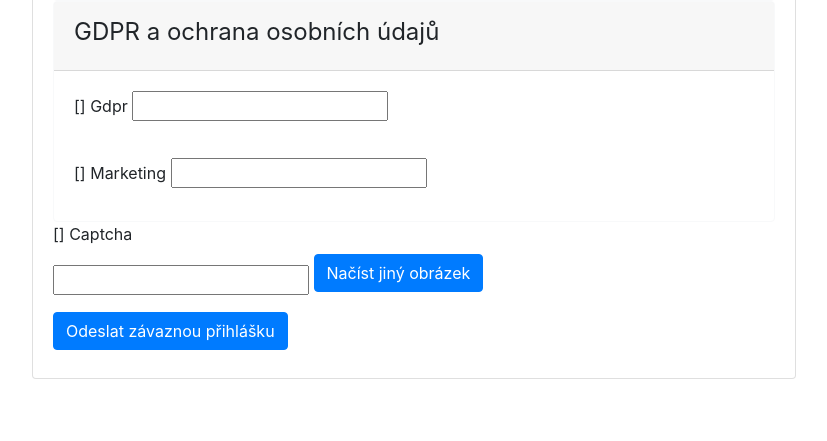
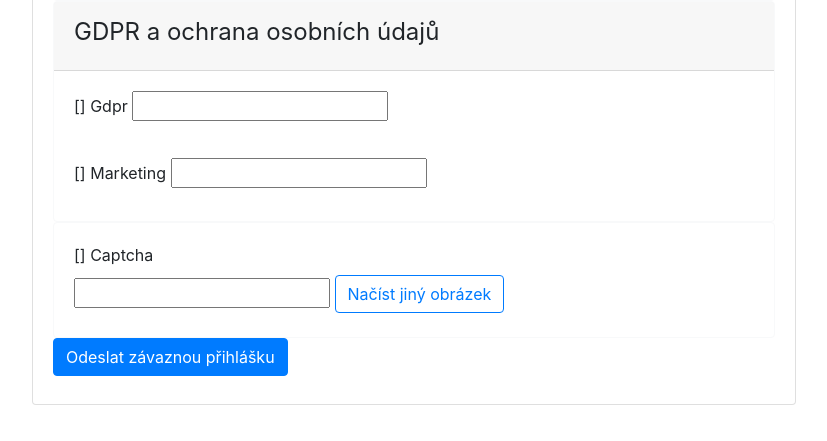
Before and after one commit to OpenGeoLabs/gismentors-registration, a Django app: template registration/templates/course-forms.html in a window 1280 px wide. Shown: the part 2148-2589 px from the top of the page, without its empty margins (36-863 px from the left). Before the commit the page ends 2527 px from the top, so only its background shows below. Run offline with Django 3.2, Linux system fonts and the light colour scheme; the template is opened without the code that fills it: most values are stand-ins (such as "Sample title", 1, 10 or a date in 2020); grey boxes marked "Sample" are stand-in pictures; form fields are guessed from the names that the template uses; some libraries are stand-ins or nearby versions.

Commit message:
attendee fixes, form fixes

```diff
--- a/registration/admin.py
+++ b/registration/admin.py
@@ -82,6 +82,10 @@ class CourseEventInline(admin.TabularInline):
 class AttendeeAdmin(admin.ModelAdmin):
     list_display = ("name", "email", "date_signed")
 
+    fields = ("name", "email", "courses", "gdpr", "marketing",
+              "token")
+    readonly_fields = ("token", "date_signed")
+
 
 class CourseAdmin(admin.ModelAdmin):
     list_display = ("course_type", "date", "attendees")
--- a/registration/forms.py
+++ b/registration/forms.py
@@ -24,7 +24,7 @@ class RegistrationForm(forms.Form):
         required=False, max_length=50, label=_('Organizace'))
 
     street = forms.CharField(label=_('Ulice a číslo popisné'),
-                            max_length=50)
+                             max_length=50)
 
     city = forms.CharField(label=_('Město'), max_length=50)
 
@@ -53,14 +53,17 @@ class RegistrationForm(forms.Form):
 
     topics = forms.CharField(
         label=_('Témata na tento kurz'), required=False,
+        widget=forms.Textarea,
         help_text="Máte nějaké téma, které byste rádi na kurzu probrali?")
 
     next_topics = forms.CharField(
         label=_('Témata na další kurzy'), required=False,
+        widget=forms.Textarea,
         help_text="Zajímá Vás nějaký širší okruh, na který jsme zatím nevypsali školení?")
 
     note = forms.CharField(
         label=_('Poznámka pro organizátory'), required=False,
+        widget=forms.Textarea,
         help_text="Cokoliv nám chcete sdělit")
 
     gdpr = forms.BooleanField(
--- a/registration/templates/course-forms.html
+++ b/registration/templates/course-forms.html
@@ -209,13 +209,17 @@ Poznámka: {{ course.note }}
                 </div>
         </fieldset>
     </div>
-
+    <div class="card border-light">
+            <div class="card-body">
                     {{ form.captcha.errors }}
                     {{ form.captcha.label_tag }}<br />
                     {{ form.captcha }}
-<button class='btn btn-primary mb-3 js-captcha-refresh'>Načíst jiný obrázek</button>
+                    <button class='btn btn-outline-primary js-captcha-refresh'>Načíst jiný obrázek</button>
+                    <br />
+
             <small class="form-text text-muted">{{ form.captcha.help_text }}</small>
-
+            </div>
+    </div>
 
     <button class="btn btn-primary mb-2" type="submit">Odeslat závaznou přihlášku</button>
 
--- a/registration/views.py
+++ b/registration/views.py
@@ -99,6 +99,7 @@ def _register_new_attendee(request, course_id):
                 email=request.POST["email_attendee"],
                 gdpr=gdpr,
                 marketing=marketing,
+                token=uuid.uuid1(),
                 date_signed=datetime.date.today())
         new_attendee.save()
         attendee = new_attendee
@@ -129,7 +130,7 @@ def _register_new_attendee(request, course_id):
             note=request.POST["note"],
             topics=request.POST["topics"],
             next_topics=request.POST["next_topics"],
-            token=request.POST["csrfmiddlewaretoken"]
+            token=uuid.uuid1()
     )
 
     attendee.courses.add(course_event)
```
Also changed, not shown: registration/models.py (+6 -1 lines), registration/migrations/0002_attendee.py (added). Lines whose indentation alone changed are shown as unchanged.
